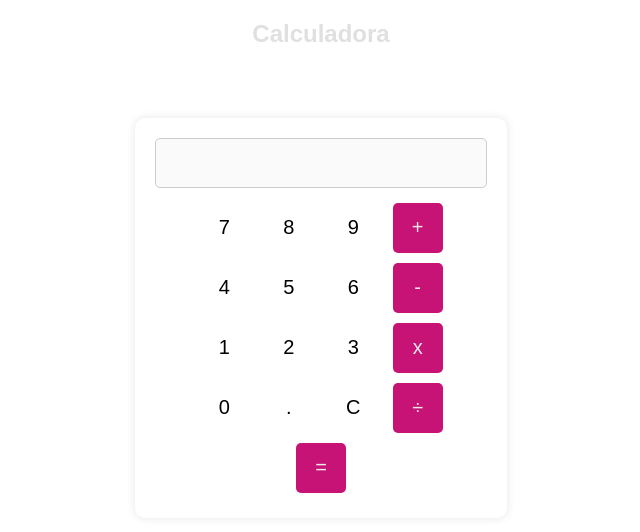
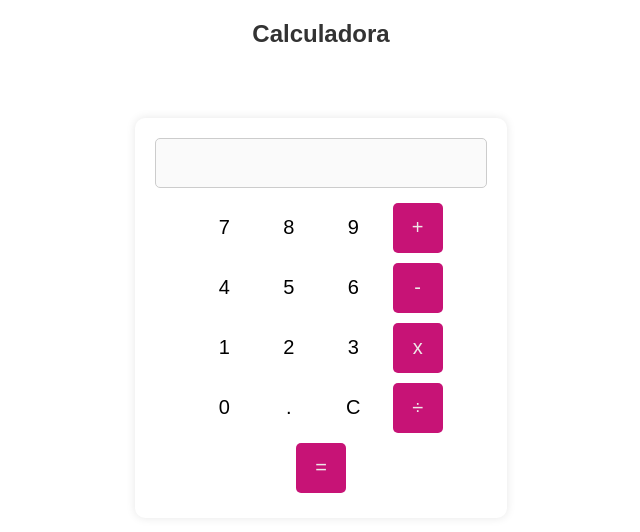
Before and after one commit to Draken4417x/Calculadora, a plain HTML site: page index.html in a window 1280 px wide. Shown: the whole page, without its empty margins (319-959 px from the left). Drawn offline with Linux system fonts and the light colour scheme.

Commit message:
Update index.html
Voltando ao original

```diff
--- a/index.html
+++ b/index.html
@@ -13,7 +13,7 @@
 
         }
         h2 {
-            color: #e0e0e0;
+            color: #333;
         }
         .calculator {
             display: inline-block;
```
